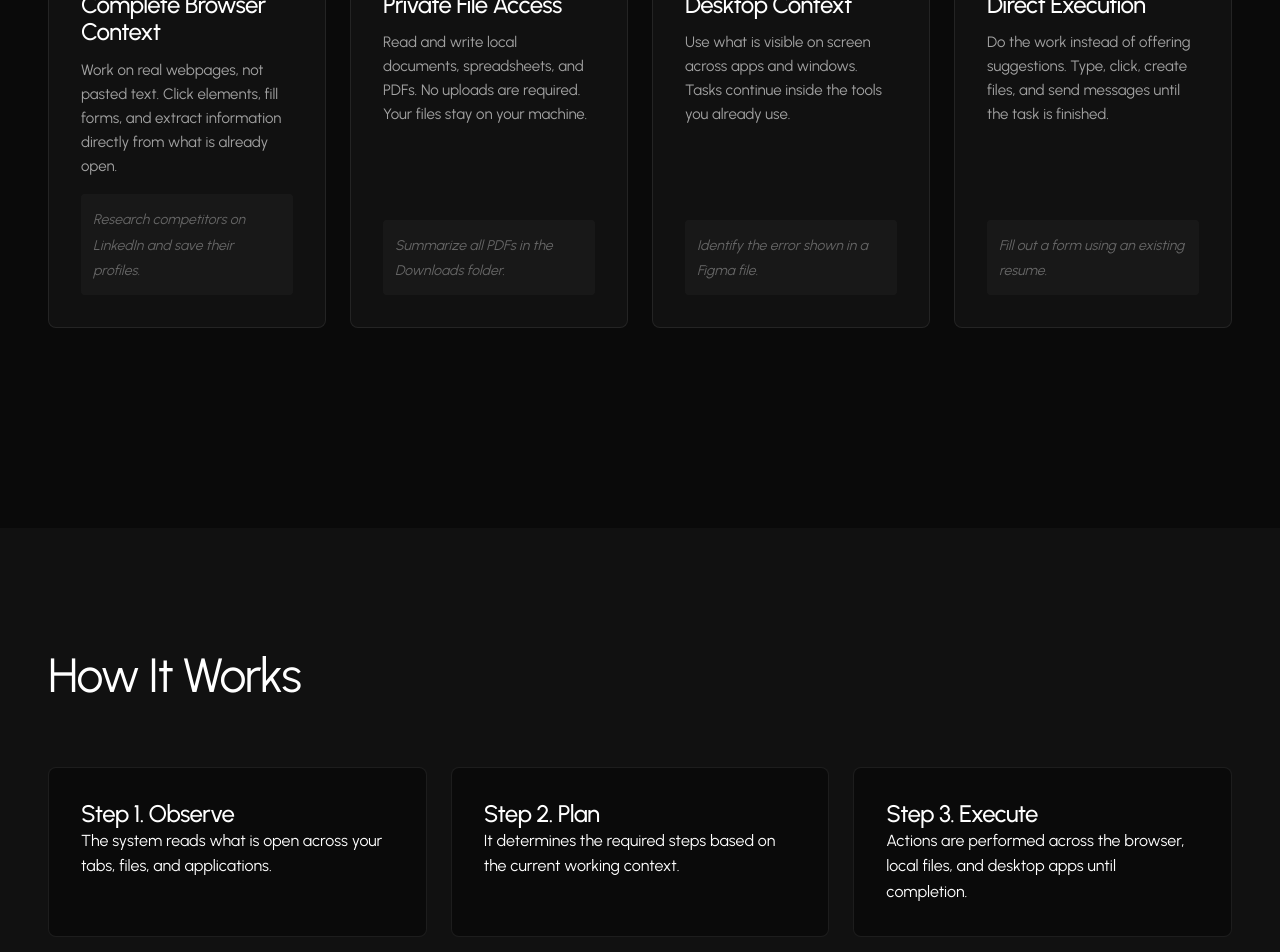
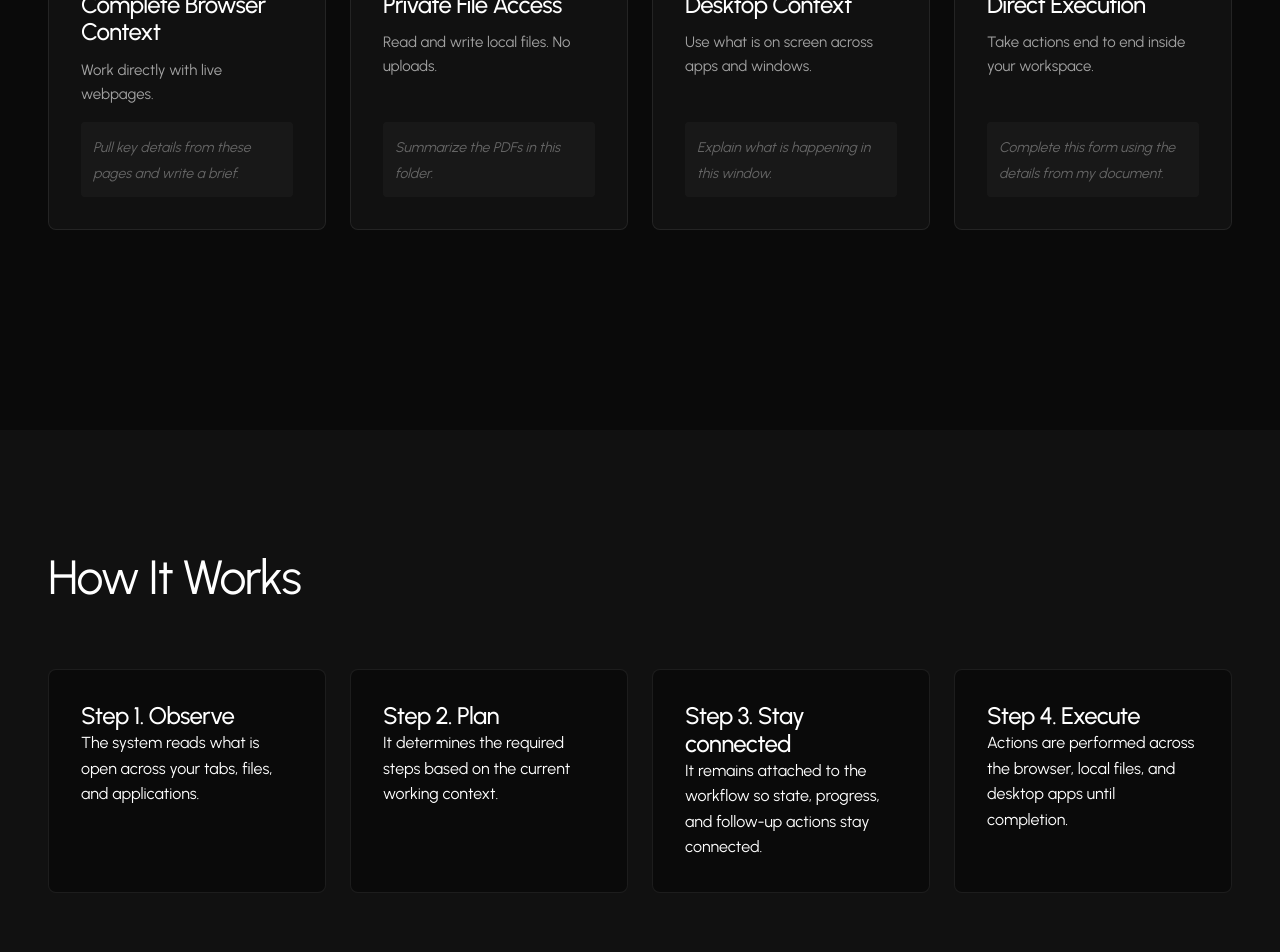
Before and after one commit to zino-tea-ai/nogicos-landing, a Next.js app: page / in a window 1280 px wide. Shown: the part 1480-2432 px from the top of the page. Built offline with nearby package versions, Linux system fonts and the light colour scheme.

Commit message:
fix: Sync all content and section updates

```diff
--- a/src/components/sections/HowItWorks.tsx
+++ b/src/components/sections/HowItWorks.tsx
@@ -7,19 +7,21 @@ export function HowItWorks() {
   const { title, steps } = howItWorksContent;
 
   return (
-    <section id="how-it-works" className="problem-section">
-      <div className="container section-stack">
+    <section id="how-it-works" className="problem-section how-it-works-section">
+      <div className="container section-stack section-layout">
         <FadeIn className="section-header" amount={0.5}>
           <h2>{title}</h2>
         </FadeIn>
 
-        <div className="problem-flow">
-          {steps.map((step) => (
-            <div key={step.title} className="problem-item">
-              <h3>{step.title}</h3>
-              <p>{step.description}</p>
-            </div>
-          ))}
+        <div className="section-body">
+          <div className="problem-flow how-it-works-grid">
+            {steps.map((step) => (
+              <div key={step.title} className="problem-item how-it-works-card">
+                <h3>{step.title}</h3>
+                <p>{step.description}</p>
+              </div>
+            ))}
+          </div>
         </div>
       </div>
     </section>
--- a/src/components/sections/UseCases.tsx
+++ b/src/components/sections/UseCases.tsx
@@ -7,19 +7,21 @@ export function UseCases() {
   const { title, cases } = useCasesContent;
 
   return (
-    <section id="use-cases" className="solution-section">
-      <div className="container section-stack">
+    <section id="use-cases" className="solution-section use-cases-section">
+      <div className="container section-stack section-layout">
         <FadeIn className="section-header" amount={0.5}>
           <h2>{title}</h2>
         </FadeIn>
 
-        <div className="problem-flow">
-          {cases.map((useCase) => (
-            <div key={useCase.title} className="problem-item">
-              <h3>{useCase.title}</h3>
-              <p>{useCase.description}</p>
-            </div>
-          ))}
+        <div className="section-body">
+          <div className="problem-flow use-cases-grid">
+            {cases.map((useCase) => (
+              <div key={useCase.title} className="problem-item use-case-card">
+                <h3>{useCase.title}</h3>
+                <p>{useCase.description}</p>
+              </div>
+            ))}
+          </div>
         </div>
       </div>
     </section>
--- a/src/data/content.ts
+++ b/src/data/content.ts
@@ -52,30 +52,26 @@ export const solutionContent = {
     {
       icon: "◎",
       title: "Complete Browser Context",
-      description:
-        "Work on real webpages, not pasted text. Click elements, fill forms, and extract information directly from what is already open.",
-      example: "Research competitors on LinkedIn and save their profiles.",
+      description: "Work directly with live webpages.",
+      example: "Pull key details from these pages and write a brief.",
     },
     {
       icon: "▢",
       title: "Private File Access",
-      description:
-        "Read and write local documents, spreadsheets, and PDFs. No uploads are required. Your files stay on your machine.",
-      example: "Summarize all PDFs in the Downloads folder.",
+      description: "Read and write local files. No uploads.",
+      example: "Summarize the PDFs in this folder.",
     },
     {
       icon: "◇",
       title: "Desktop Context",
-      description:
-        "Use what is visible on screen across apps and windows. Tasks continue inside the tools you already use.",
-      example: "Identify the error shown in a Figma file.",
+      description: "Use what is on screen across apps and windows.",
+      example: "Explain what is happening in this window.",
     },
     {
       icon: "→",
       title: "Direct Execution",
-      description:
-        "Do the work instead of offering suggestions. Type, click, create files, and send messages until the task is finished.",
-      example: "Fill out a form using an existing resume.",
+      description: "Take actions end to end inside your workspace.",
+      example: "Complete this form using the details from my document.",
     },
   ],
 } as const;
@@ -92,7 +88,12 @@ export const howItWorksContent = {
       description: "It determines the required steps based on the current working context.",
     },
     {
-      title: "Step 3. Execute",
+      title: "Step 3. Stay connected",
+      description:
+        "It remains attached to the workflow so state, progress, and follow-up actions stay connected.",
+    },
+    {
+      title: "Step 4. Execute",
       description:
         "Actions are performed across the browser, local files, and desktop apps until completion.",
     },
@@ -103,24 +104,20 @@ export const useCasesContent = {
   title: "Use Cases",
   cases: [
     {
-      title: "Research and Analysis",
-      description: "Collect information across multiple tabs and compile structured notes or reports.",
+      title: "Research Briefs",
+      description: "Turn scattered sources into a clean competitive brief.",
     },
     {
-      title: "Document Workflows",
-      description: "Read, edit, move, and reorganize files without manual file handling.",
+      title: "Reports and Summaries",
+      description: "Produce structured writeups from the work you already have open.",
     },
     {
-      title: "Cross App Work",
-      description: "Complete tasks that span the browser, local files, and desktop applications.",
+      title: "Document Updates",
+      description: "Create, edit, and organize files as part of one task.",
     },
     {
-      title: "Form Filling and Data Transfer",
-      description: "Move information between websites and documents without copying and pasting.",
-    },
-    {
-      title: "Issue Inspection",
-      description: "Identify on screen errors and help resolve them inside the relevant tools.",
+      title: "Operational Tasks",
+      description: "Complete forms, submissions, and follow ups inside your workflow.",
     },
   ],
 } as const;
```
